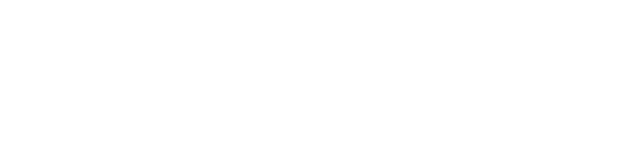
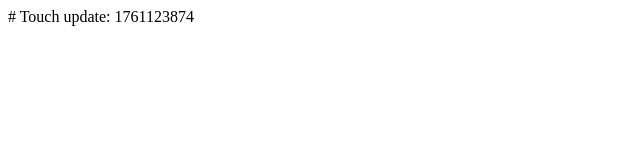
Before and after one commit to SJKEdmundi/grid-lib-pract, a website: page public/index.html in a window 1280 px wide. Shown: the whole page, without its empty margins (0-640 px from the left). Drawn offline with Linux system fonts and the light colour scheme.

Commit message:
chore: update ./public/index.html

```diff
--- a/public/index.html
+++ b/public/index.html
@@ -1 +1,3 @@
 <!DOCTYPE html><html lang='en'><head><meta charset='UTF-8'><title>grid-lib-pract</title></head><body><div id='root'></div></body></html>
+
+# Touch update: 1761123874
```
